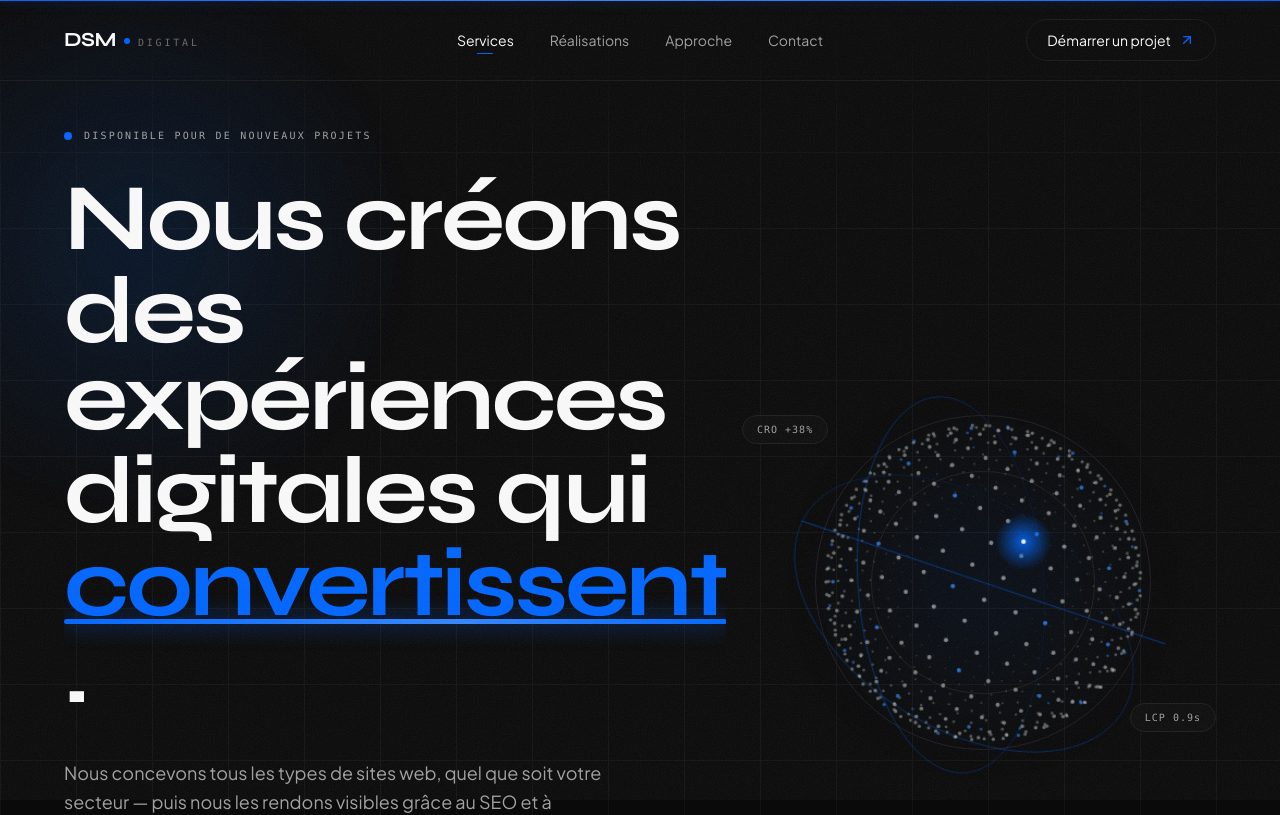
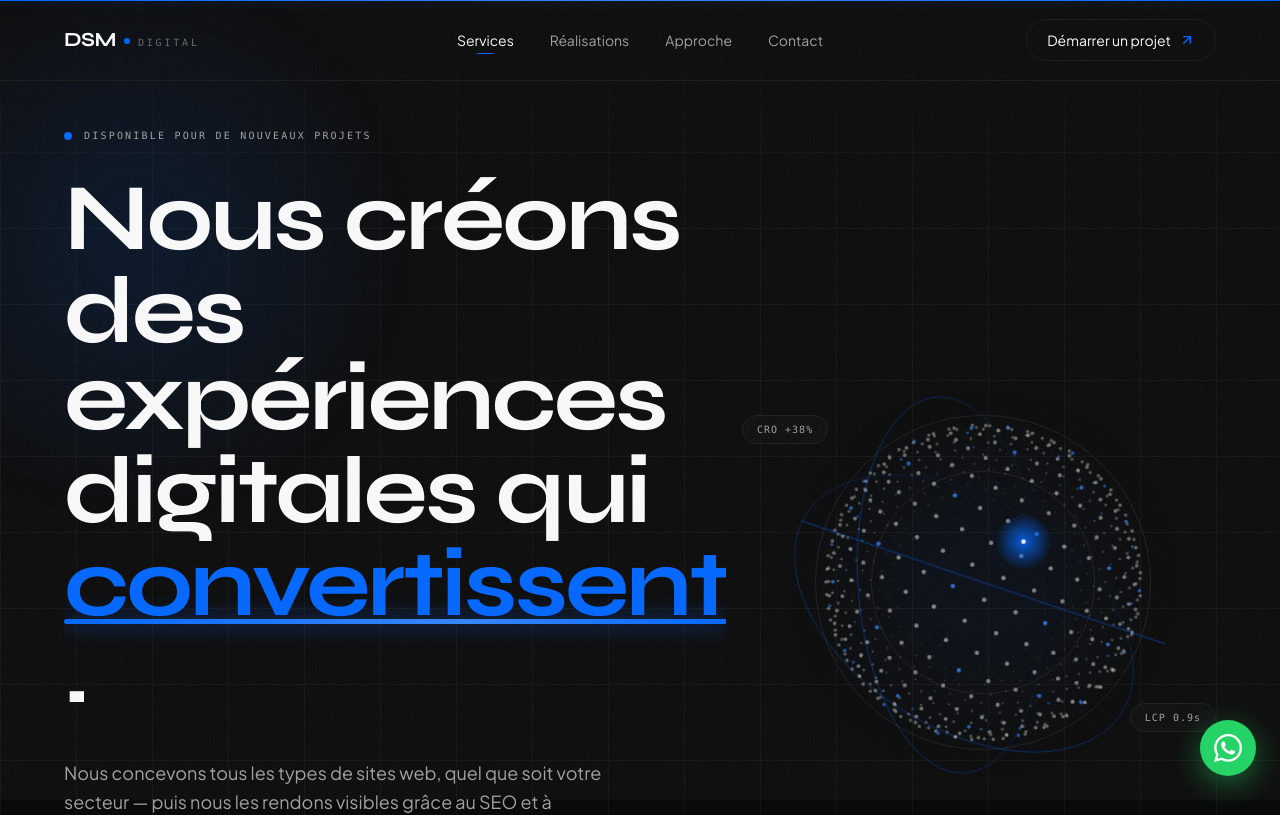
Before and after one commit to tchindagabriel59-arch/dsm-digital-portfolio, a Next.js app: page / in a window 1280 px wide. Shown: the top 815 px of the page. Built offline with nearby package versions, Linux system fonts and the light colour scheme.

Commit message:
Update layout.tsx
ajoute

```diff
--- a/src/app/layout.tsx
+++ b/src/app/layout.tsx
@@ -58,6 +58,14 @@
 };
 
 export default function RootLayout({ children }: { children: ReactNode }) {
+  // ⚠️ REMPLACE CE NUMÉRO par ton vrai numéro WhatsApp (format international sans + ni espaces)
+  // Exemple Sénégal : 221771234567 | Cameroun : 2376XXXXXXXX
+  const WHATSAPP_NUMBER = "237651387914";
+  const WHATSAPP_MESSAGE = encodeURIComponent(
+    "Bonjour DSM Digital 👋\nJ'ai vu votre portfolio et je souhaite obtenir un devis pour mon projet."
+  );
+  const whatsappUrl = `https://wa.me/${WHATSAPP_NUMBER}?text=${WHATSAPP_MESSAGE}`;
+
   return (
     <html lang="fr" className={`${clashDisplay.variable} ${satoshi.variable}`}>
       <head>
@@ -97,6 +105,38 @@
             <Footer />
           </ContactProvider>
         </LoadingProvider>
+
+        {/* ═══════════════════════════════════════════
+            BOUTON WHATSAPP FLOTTANT — Conversion N°1
+            ═══════════════════════════════════════════ */}
+        <a
+          href={whatsappUrl}
+          target="_blank"
+          rel="noopener noreferrer"
+          aria-label="Discuter sur WhatsApp"
+          className="group fixed bottom-6 right-6 z-[200] flex items-center gap-3"
+        >
+          {/* Bulle de texte (apparaît au survol sur desktop) */}
+          <span className="pointer-events-none hidden md:block opacity-0 group-hover:opacity-100 translate-x-2 group-hover:translate-x-0 transition-all duration-300 bg-[#111111] border border-[#1F1F1F] text-white text-sm font-medium px-4 py-2.5 rounded-full shadow-xl whitespace-nowrap">
+            Une question ? Écrivez-nous
+          </span>
+
+          {/* Bouton principal */}
+          <span className="relative flex h-14 w-14 items-center justify-center rounded-full bg-[#25D366] text-white shadow-[0_8px_30px_rgba(37,211,102,0.45)] transition-transform duration-300 group-hover:scale-110 group-active:scale-95">
+            {/* Pulsation animée */}
+            <span className="absolute inset-0 rounded-full bg-[#25D366] animate-ping opacity-30" />
+
+            {/* Icône WhatsApp SVG officielle */}
+            <svg
+              viewBox="0 0 24 24"
+              fill="currentColor"
+              className="relative h-7 w-7"
+              aria-hidden="true"
+            >
+              <path d="M17.472 14.382c-.297-.149-1.758-.867-2.03-.967-.273-.099-.471-.148-.67.15-.197.297-.767.966-.94 1.164-.173.199-.347.223-.644.075-.297-.15-1.255-.463-2.39-1.475-.883-.788-1.48-1.761-1.653-2.059-.173-.297-.018-.458.13-.606.134-.133.298-.347.446-.52.149-.174.198-.298.298-.497.099-.198.05-.371-.025-.52-.075-.149-.669-1.612-.916-2.207-.242-.579-.487-.5-.669-.51-.173-.008-.371-.01-.57-.01-.198 0-.52.074-.792.372-.272.297-1.04 1.016-1.04 2.479 0 1.462 1.065 2.875 1.213 3.074.149.198 2.096 3.2 5.077 4.487.709.306 1.262.489 1.694.625.712.227 1.36.195 1.871.118.571-.085 1.758-.719 2.006-1.413.248-.694.248-1.289.173-1.413-.074-.124-.272-.198-.57-.347m-5.421 7.403h-.004a9.87 9.87 0 01-5.031-1.378l-.361-.214-3.741.982.998-3.648-.235-.374a9.86 9.86 0 01-1.51-5.26c.001-5.45 4.436-9.884 9.888-9.884 2.64 0 5.122 1.03 6.988 2.898a9.825 9.825 0 012.893 6.994c-.003 5.45-4.435 9.884-9.885 9.884m8.413-18.297A11.815 11.815 0 0012.05 0C5.495 0 .16 5.335.157 11.892c0 2.096.547 4.142 1.588 5.945L.057 24l6.305-1.654a11.882 11.882 0 005.683 1.448h.005c6.554 0 11.89-5.335 11.893-11.893a11.821 11.821 0 00-3.48-8.413z" />
+            </svg>
+          </span>
+        </a>
       </body>
     </html>
   );
```
